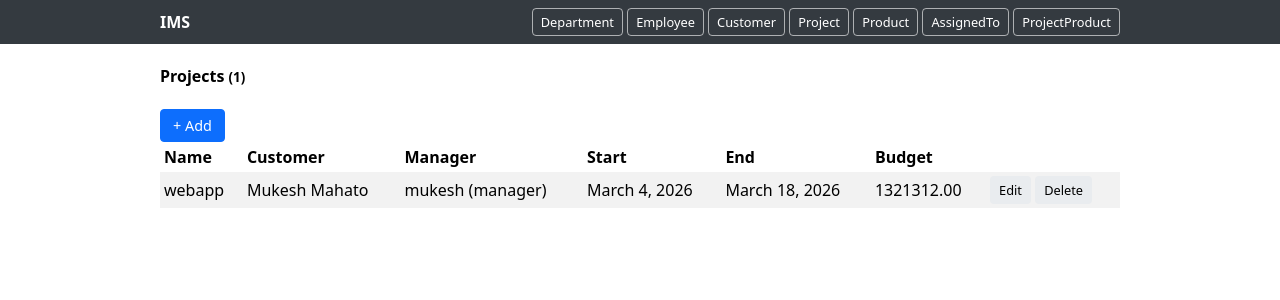
After one commit to himukeshmahato/wapproject, a Django app: page /ims/projects/ in a window 1280 px wide. The commit adds this page. Shown: the top 300 px of the page. Run offline with Django 5.2, Linux system fonts and the light colour scheme; data comes from the database, SQL or seed files in the repository; both versions use the stored data as it was after the commit.

Commit message:
everything is working

```diff
--- a/wapproject/ims/models.py
+++ b/wapproject/ims/models.py
@@ -23,10 +23,10 @@ class Employee(models.Model):
     phone = models.CharField(max_length=20)
     email = models.EmailField()
 
-    dept = models.ForeignKey(Department, on_delete=models.CASCADE)
+    dept = models.ForeignKey(Department, on_delete=models.CASCADE, null=True, blank=True)
 
     def __str__(self):
-        return self.emp_name
+        return f"{self.emp_name} ({self.designation})"
 
 
 class Customer(models.Model):
--- /dev/null
+++ b/wapproject/ims/templates/base.html
@@ -0,0 +1,51 @@
+<!doctype html>
+
+<html>
+<head>
+  <meta charset="utf-8">
+  <title>IMS</title>
+  <meta name="viewport" content="width=device-width, initial-scale=1">
+  <style>
+    body{font-family:system-ui,Segoe UI,Roboto,Helvetica,Arial,sans-serif;background:var(--bg);color:var(--text);margin:0}
+    .container{max-width:960px;margin:0 auto;padding:0 1rem}
+    .navbar{background:#343a40;color:#fff;padding:0.5rem 0}
+    .navbar .container{display:flex;align-items:center;justify-content:space-between;gap:0.5rem}
+    .navbar-brand{color:#fff;text-decoration:none;font-weight:700}
+
+    .btn{display:inline-block;padding:0.375rem 0.75rem;border-radius:4px;text-decoration:none;border:1px solid transparent;font-size:0.9rem;cursor:pointer;background:#e9ecef;color:var(--text)}
+    .btn-sm{padding:0.25rem 0.5rem;font-size:0.8rem}
+    .btn-primary{background:#0d6efd;color:#fff;border-color:#0d6efd}
+    .btn-secondary{background:#6c757d;color:#fff;border-color:#6c757d}
+    .btn-success{background:#198754;color:#fff;border-color:#198754}
+    .btn-outline-light{background:transparent;border-color:rgba(255,255,255,0.6);color:#fff}
+    .table{width:100%;border-collapse:collapse;margin-bottom:1rem;background-color:transparent}
+    .table th,.table td{padding:0.5rem;border:1px solid var(--border);text-align:left}
+    .table-striped tbody tr:nth-child(odd){background:#f2f2f2}
+    .table-sm th,.table-sm td{padding:0.25rem}
+
+  </style>
+</head>
+<body class="bg-light">
+
+<nav class="navbar navbar-dark bg-dark">
+  <div class="container">
+    <a class="navbar-brand fw-bold" href="{% url 'dashboard' %}">IMS</a>
+
+    <div class="d-flex flex-wrap ">
+      <a class="btn btn-sm btn-outline-light" href="{% url 'department_list' %}">Department</a>
+      <a class="btn btn-sm btn-outline-light" href="{% url 'employee_list' %}">Employee</a>
+      <a class="btn btn-sm btn-outline-light" href="{% url 'customer_list' %}">Customer</a>
+      <a class="btn btn-sm btn-outline-light" href="{% url 'project_list' %}">Project</a>
+      <a class="btn btn-sm btn-outline-light" href="{% url 'product_list' %}">Product</a>
+      <a class="btn btn-sm btn-outline-light" href="{% url 'assignedto_list' %}">AssignedTo</a>
+      <a class="btn btn-sm btn-outline-light" href="{% url 'projectproduct_list' %}">ProjectProduct</a>
+    </div>
+  </div>
+</nav>
+
+<div class="container py-4">
+  {% block content %}{% endblock %}
+</div>
+
+</body>
+</html>
--- /dev/null
+++ b/wapproject/ims/templates/list.html
@@ -0,0 +1,122 @@
+{% extends "base.html" %}
+{% block content %}
+
+<div class="card p-4">
+  <div class="d-flex justify-content-between align-items-center mb-3">
+    <h4 class="mb-0">{{ title }} <small class="text-muted">({{ count|default:0 }})</small></h4>
+
+    {% if key == "department" %}
+      <a class="btn btn-primary" href="{% url 'department_add' %}">+ Add</a>
+    {% elif key == "employee" %}
+      <a class="btn btn-primary" href="{% url 'employee_add' %}">+ Add</a>
+    {% elif key == "customer" %}
+      <a class="btn btn-primary" href="{% url 'customer_add' %}">+ Add</a>
+    {% elif key == "project" %}
+      <a class="btn btn-primary" href="{% url 'project_add' %}">+ Add</a>
+    {% elif key == "product" %}
+      <a class="btn btn-primary" href="{% url 'product_add' %}">+ Add</a>
+    {% elif key == "assignedto" %}
+      <a class="btn btn-primary" href="{% url 'assignedto_add' %}">+ Add</a>
+    {% elif key == "projectproduct" %}
+      <a class="btn btn-primary" href="{% url 'projectproduct_add' %}">+ Add</a>
+    {% endif %}
+  </div>
+
+  {% if data %}
+    <div class="table-responsive">
+      <table class="table table-striped table-sm">
+        <thead>
+          <tr>
+            {% if key == "department" %}
+              <th>Name</th><th>Location</th><th>Manager</th><th></th>
+            {% elif key == "employee" %}
+              <th>Name</th><th>Designation</th><th>Department</th><th>Email</th><th>Phone</th><th></th>
+            {% elif key == "customer" %}
+              <th>Name</th><th>Contact</th><th>Address</th><th></th>
+            {% elif key == "project" %}
+              <th>Name</th><th>Customer</th><th>Manager</th><th>Start</th><th>End</th><th>Budget</th><th></th>
+            {% elif key == "product" %}
+              <th>Type</th><th>Cost</th><th>Description</th><th></th>
+            {% elif key == "assignedto" %}
+              <th>Employee</th><th>Project</th><th>Role</th><th>Hours</th><th></th>
+            {% elif key == "projectproduct" %}
+              <th>Project</th><th>Product</th><th></th>
+            {% endif %}
+          </tr>
+        </thead>
+        <tbody>
+          {% for obj in data %}
+            <tr>
+              {% if key == "department" %}
+                <td>{{ obj.dept_name }}</td>
+                <td>{{ obj.location }}</td>
+                <td>{{ obj.manager }}</td>
+                <td class="text-end">
+                  <a class="btn btn-sm btn-outline-secondary" href="{% url 'department_edit' obj.id %}">Edit</a>
+                  <a class="btn btn-sm btn-outline-danger" href="{% url 'department_delete' obj.id %}">Delete</a>
+                </td>
+              {% elif key == "employee" %}
+                <td>{{ obj.emp_name }}</td>
+                <td>{{ obj.designation }}</td>
+                <td>{{ obj.dept }}</td>
+                <td>{{ obj.email }}</td>
+                <td>{{ obj.phone }}</td>
+                <td class="text-end">
+                  <a class="btn btn-sm btn-outline-secondary" href="{% url 'employee_edit' obj.id %}">Edit</a>
+                  <a class="btn btn-sm btn-outline-danger" href="{% url 'employee_delete' obj.id %}">Delete</a>
+                </td>
+              {% elif key == "customer" %}
+                <td>{{ obj.customer_name }}</td>
+                <td>{{ obj.contact_number }}</td>
+                <td>{{ obj.address }}</td>
+                <td class="text-end">
+                  <a class="btn btn-sm btn-outline-secondary" href="{% url 'customer_edit' obj.id %}">Edit</a>
+                  <a class="btn btn-sm btn-outline-danger" href="{% url 'customer_delete' obj.id %}">Delete</a>
+                </td>
+              {% elif key == "project" %}
+                <td>{{ obj.project_name }}</td>
+                <td>{{ obj.customer }}</td>
+                <td>{{ obj.project_manager }}</td>
+                <td>{{ obj.start_date }}</td>
+                <td>{{ obj.end_date }}</td>
+                <td>{{ obj.budget }}</td>
+                <td class="text-end">
+                  <a class="btn btn-sm btn-outline-secondary" href="{% url 'project_edit' obj.id %}">Edit</a>
+                  <a class="btn btn-sm btn-outline-danger" href="{% url 'project_delete' obj.id %}">Delete</a>
+                </td>
+              {% elif key == "product" %}
+                <td>{{ obj.product_type }}</td>
+                <td>{{ obj.cost }}</td>
+                <td>{{ obj.description }}</td>
+                <td class="text-end">
+                  <a class="btn btn-sm btn-outline-secondary" href="{% url 'product_edit' obj.id %}">Edit</a>
+                  <a class="btn btn-sm btn-outline-danger" href="{% url 'product_delete' obj.id %}">Delete</a>
+                </td>
+              {% elif key == "assignedto" %}
+                <td>{{ obj.employee }}</td>
+                <td>{{ obj.project }}</td>
+                <td>{{ obj.role_in_project }}</td>
+                <td>{{ obj.hours_allocated }}</td>
+                <td class="text-end">
+                  <a class="btn btn-sm btn-outline-secondary" href="{% url 'assignedto_edit' obj.id %}">Edit</a>
+                  <a class="btn btn-sm btn-outline-danger" href="{% url 'assignedto_delete' obj.id %}">Delete</a>
+                </td>
+              {% elif key == "projectproduct" %}
+                <td>{{ obj.project }}</td>
+                <td>{{ obj.product }}</td>
+                <td class="text-end">
+                  <a class="btn btn-sm btn-outline-secondary" href="{% url 'projectproduct_edit' obj.id %}">Edit</a>
+                  <a class="btn btn-sm btn-outline-danger" href="{% url 'projectproduct_delete' obj.id %}">Delete</a>
+                </td>
+              {% endif %}
+            </tr>
+          {% endfor %}
+        </tbody>
+      </table>
+    </div>
+  {% else %}
+    <div class="alert alert-info mb-0">No data yet.</div>
+  {% endif %}
+</div>
+
+{% endblock %}
--- a/wapproject/ims/urls.py
+++ b/wapproject/ims/urls.py
@@ -2,8 +2,47 @@ from django.urls import path
 from . import views
 
 urlpatterns = [
-    path('', views.home),
-    path('dashboard/', views.dashboard),
-    path('employee_list/', views.employee_list),
+    path("", views.dashboard, name="dashboard"),
 
+    # Department
+    path("departments/", views.department_list, name="department_list"),
+    path("departments/add/", views.department_add, name="department_add"),
+    path("departments/<int:id>/edit/", views.department_edit, name="department_edit"),
+    path("departments/<int:id>/delete/", views.department_delete, name="department_delete"),
+
+    # Employee
+    path("employees/", views.employee_list, name="employee_list"),
+    path("employees/add/", views.employee_add, name="employee_add"),
+    path("employees/<int:id>/edit/", views.employee_edit, name="employee_edit"),
+    path("employees/<int:id>/delete/", views.employee_delete, name="employee_delete"),
+
+    # Customer
+    path("customers/", views.customer_list, name="customer_list"),
+    path("customers/add/", views.customer_add, name="customer_add"),
+    path("customers/<int:id>/edit/", views.customer_edit, name="customer_edit"),
+    path("customers/<int:id>/delete/", views.customer_delete, name="customer_delete"),
+
+    # Project
+    path("projects/", views.project_list, name="project_list"),
+    path("projects/add/", views.project_add, name="project_add"),
+    path("projects/<int:id>/edit/", views.project_edit, name="project_edit"),
+    path("projects/<int:id>/delete/", views.project_delete, name="project_delete"),
+
+    # Product
+    path("products/", views.product_list, name="product_list"),
+    path("products/add/", views.product_add, name="product_add"),
+    path("products/<int:id>/edit/", views.product_edit, name="product_edit"),
+    path("products/<int:id>/delete/", views.product_delete, name="product_delete"),
+
+    # AssignedTo
+    path("assignments/", views.assignedto_list, name="assignedto_list"),
+    path("assignments/add/", views.assignedto_add, name="assignedto_add"),
+    path("assignments/<int:id>/edit/", views.assignedto_edit, name="assignedto_edit"),
+    path("assignments/<int:id>/delete/", views.assignedto_delete, name="assignedto_delete"),
+
+    # ProjectProduct
+    path("project-products/", views.projectproduct_list, name="projectproduct_list"),
+    path("project-products/add/", views.projectproduct_add, name="projectproduct_add"),
+    path("project-products/<int:id>/edit/", views.projectproduct_edit, name="projectproduct_edit"),
+    path("project-products/<int:id>/delete/", views.projectproduct_delete, name="projectproduct_delete"),
 ]
--- a/wapproject/ims/views.py
+++ b/wapproject/ims/views.py
@@ -1,13 +1,234 @@
-from django.shortcuts import render
-from .models import Employee
+from django.shortcuts import render, redirect, get_object_or_404
+from .models import Department, Employee, Customer, Project, Product, AssignedTo, ProjectProduct
+from .forms import (
+    DepartmentForm, EmployeeForm, CustomerForm, ProjectForm,
+    ProductForm, AssignedToForm, ProjectProductForm
+)
 
-# Create your views here.
-def home(request):
-    return render(request, 'home.html')
 
 def dashboard(request):
     return render(request, "dashboard.html")
 
+
+# -------------------- DEPARTMENT --------------------
+
+def department_list(request):
+    data = Department.objects.select_related('manager').all()
+    return render(request, "list.html", {"data": data, "title": "Departments", "key": "department", "count": data.count()})
+
+
+def department_add(request):
+    form = DepartmentForm(request.POST or None)
+    if form.is_valid():
+        form.save()
+        return redirect("department_list")
+    return render(request, "form.html", {"form": form, "title": "Add Department", "key": "department"})
+
+
+def department_edit(request, id):
+    obj = get_object_or_404(Department, id=id)
+    form = DepartmentForm(request.POST or None, instance=obj)
+    if form.is_valid():
+        form.save()
+        return redirect("department_list")
+    return render(request, "form.html", {"form": form, "title": "Edit Department", "key": "department"})
+
+
+def department_delete(request, id):
+    obj = get_object_or_404(Department, id=id)
+    if request.method == "POST":
+        obj.delete()
+        return redirect("department_list")
+    return render(request, "delete.html", {"obj": obj, "title": "Delete Department", "key": "department"})
+
+
+# -------------------- EMPLOYEE --------------------
+
 def employee_list(request):
-    employees = Employee.objects.all()
-    return render(request, 'employee.html', {'employees': employees})
+    data = Employee.objects.select_related('dept').all()
+    return render(request, "list.html", {"data": data, "title": "Employees", "key": "employee", "count": data.count()})
+
+
+def employee_add(request):
+    form = EmployeeForm(request.POST or None)
+    if form.is_valid():
+        form.save()
+        return redirect("employee_list")
+    return render(request, "form.html", {"form": form, "title": "Add Employee", "key": "employee"})
+
+
+def employee_edit(request, id):
+    obj = get_object_or_404(Employee, id=id)
+    form = EmployeeForm(request.POST or None, instance=obj)
+    if form.is_valid():
+        form.save()
+        return redirect("employee_list")
+    return render(request, "form.html", {"form": form, "title": "Edit Employee", "key": "employee"})
+
+
+def employee_delete(request, id):
+    obj = get_object_or_404(Employee, id=id)
+    if request.method == "POST":
+        obj.delete()
+        return redirect("employee_list")
+    return render(request, "delete.html", {"obj": obj, "title": "Delete Employee", "key": "employee"})
+
+
+# -------------------- CUSTOMER --------------------
+
+def customer_list(request):
+    data = Customer.objects.all()
+    return render(request, "list.html", {"data": data, "title": "Customers", "key": "customer", "count": data.count()})
+
+
+def customer_add(request):
+    form = CustomerForm(request.POST or None)
+    if form.is_valid():
+        form.save()
+        return redirect("customer_list")
+    return render(request, "form.html", {"form": form, "title": "Add Customer", "key": "customer"})
+
+
+def customer_edit(request, id):
+    obj = get_object_or_404(Customer, id=id)
+    form = CustomerForm(request.POST or None, instance=obj)
+    if form.is_valid():
+        form.save()
+        return redirect("customer_list")
+    return render(request, "form.html", {"form": form, "title": "Edit Customer", "key": "customer"})
+
+
+def customer_delete(request, id):
+    obj = get_object_or_404(Customer, id=id)
+    if request.method == "POST":
+        obj.delete()
+        return redirect("customer_list")
+    return render(request, "delete.html", {"obj": obj, "title": "Delete Customer", "key": "customer"})
+
+
+# -------------------- PROJECT --------------------
+
+def project_list(request):
+    data = Project.objects.select_related('customer', 'project_manager').all()
+    return render(request, "list.html", {"data": data, "title": "Projects", "key": "project", "count": data.count()})
+
+
+def project_add(request):
+    form = ProjectForm(request.POST or None)
+    if form.is_valid():
+        form.save()
+        return redirect("project_list")
+    return render(request, "form.html", {"form": form, "title": "Add Project", "key": "project"})
+
+
+def project_edit(request, id):
+    obj = get_object_or_404(Project, id=id)
+    form = ProjectForm(request.POST or None, instance=obj)
+    if form.is_valid():
+        form.save()
+        return redirect("project_list")
+    return render(request, "form.html", {"form": form, "title": "Edit Project", "key": "project"})
+
+
+def project_delete(request, id):
+    obj = get_object_or_404(Project, id=id)
+    if request.method == "POST":
+        obj.delete()
+        return redirect("project_list")
+    return render(request, "delete.html", {"obj": obj, "title": "Delete Project", "key": "project"})
+
+
+# -------------------- PRODUCT --------------------
+
+def product_list(request):
+    data = Product.objects.all()
+    return render(request, "list.html", {"data": data, "title": "Products", "key": "product", "count": data.count()})
+
+
+def product_add(request):
+    form = ProductForm(request.POST or None)
+    if form.is_valid():
+        form.save()
+        return redirect("product_list")
+    return render(request, "form.html", {"form": form, "title": "Add Product", "key": "product"})
+
+
+def product_edit(request, id):
+    obj = get_object_or_404(Product, id=id)
+    form = ProductForm(request.POST or None, instance=obj)
+    if form.is_valid():
+        form.save()
+        return redirect("product_list")
+    return render(request, "form.html", {"form": form, "title": "Edit Product", "key": "product"})
+
+
+def product_delete(request, id):
+    obj = get_object_or_404(Product, id=id)
+    if request.method == "POST":
+        obj.delete()
+        return redirect("product_list")
+    return render(request, "delete.html", {"obj": obj, "title": "Delete Product", "key": "product"})
+
+
+# -------------------- ASSIGNED TO --------------------
+
+def assignedto_list(request):
+    data = AssignedTo.objects.select_related('employee', 'project').all()
+    return render(request, "list.html", {"data": data, "title": "Assignments", "key": "assignedto", "count": data.count()})
+
+
+def assignedto_add(request):
+    form = AssignedToForm(request.POST or None)
+    if form.is_valid():
+        form.save()
+        return redirect("assignedto_list")
+    return render(request, "form.html", {"form": form, "title": "Add Assignment", "key": "assignedto"})
+
+
+def assignedto_edit(request, id):
+    obj = get_object_or_404(AssignedTo, id=id)
+    form = AssignedToForm(request.POST or None, instance=obj)
+    if form.is_valid():
+        form.save()
+        return redirect("assignedto_list")
+    return render(request, "form.html", {"form": form, "title": "Edit Assignment", "key": "assignedto"})
+
+
+def assignedto_delete(request, id):
+    obj = get_object_or_404(AssignedTo, id=id)
+    if request.method == "POST":
+        obj.delete()
+        return redirect("assignedto_list")
+    return render(request, "delete.html", {"obj": obj, "title": "Delete Assignment", "key": "assignedto"})
+
+
+# -------------------- PROJECT PRODUCT --------------------
+
+def projectproduct_list(request):
+    data = ProjectProduct.objects.select_related('project', 'product').all()
+    return render(request, "list.html", {"data": data, "title": "Project Products", "key": "projectproduct", "count": data.count()})
+
+
+def projectproduct_add(request):
+    form = ProjectProductForm(request.POST or None)
+    if form.is_valid():
+        form.save()
+        return redirect("projectproduct_list")
+    return render(request, "form.html", {"form": form, "title": "Add Project Product", "key": "projectproduct"})
+
+
+def projectproduct_edit(request, id):
+    obj = get_object_or_404(ProjectProduct, id=id)
+    form = ProjectProductForm(request.POST or None, instance=obj)
+    if form.is_valid():
+        form.save()
+        return redirect("projectproduct_list")
+    return render(request, "form.html", {"form": form, "title": "Edit Project Product", "key": "projectproduct"})
+
+
+def projectproduct_delete(request, id):
+    obj = get_object_or_404(ProjectProduct, id=id)
+    if request.method == "POST":
+        obj.delete()
+        return redirect("projectproduct_list")
+    return render(request, "delete.html", {"obj": obj, "title": "Delete Project Product", "key": "projectproduct"})
```
Also changed, not shown: wapproject/ims/forms.py (added, +48 -0 lines), wapproject/ims/templates/dashboard.html (+9 -11 lines), wapproject/ims/templates/delete.html (added, +30 -0 lines), wapproject/ims/templates/employee.html (deleted, +0 -59 lines), wapproject/ims/templates/form.html (added, +33 -0 lines), wapproject/ims/templates/home.html (deleted, +0 -11 lines), wapproject/db.sqlite3, wapproject/ims/migrations/0003_alter_employee_dept.py (added).
